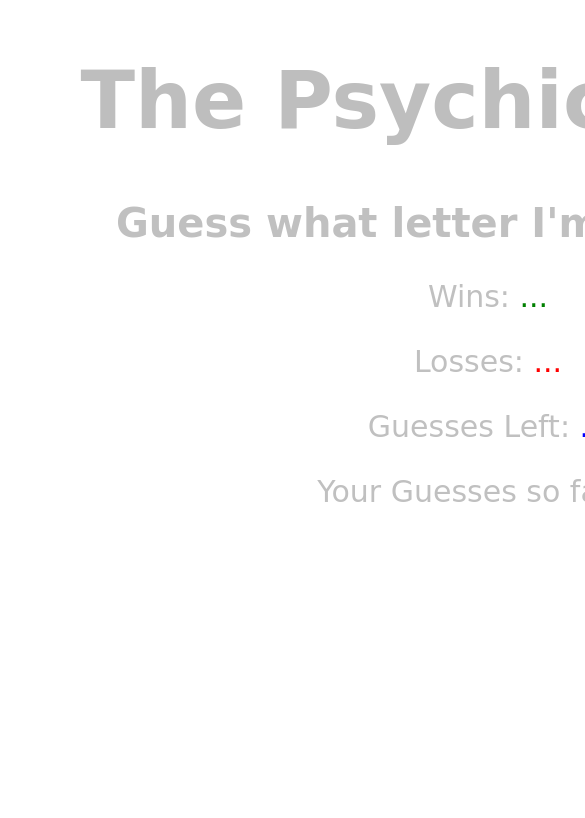
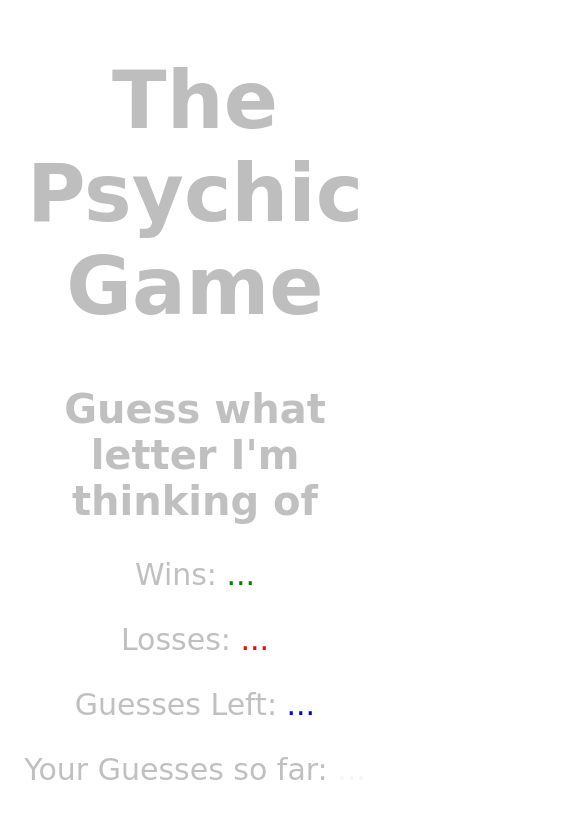
Before and after one commit to walterioo/psychic-game, a plain HTML site: page index.html in a window 390 px wide. Shown: the top 818 px of the page, 585 px wide, since content can reach past the window. Drawn offline with Linux system fonts and the light colour scheme; a web font is replaced by a local one.

Commit message:
added media queries

```diff
--- a/assets/css/style.css
+++ b/assets/css/style.css
@@ -46,3 +46,19 @@ p {
     75% {color: silver;}
     100% {color:white;}
 }
+
+@media screen and (max-width: 960px){
+    .container {
+        width: 100%;
+    }
+}
+@media screen and (max-width: 768px){
+    .container {
+        width: 100%;
+    }
+}
+@media screen and (max-width: 640px){
+    .container {
+        width: 100%;
+    }
+}
```
